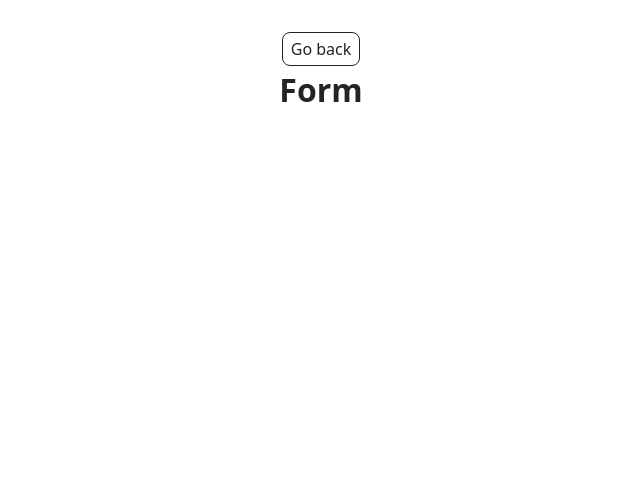
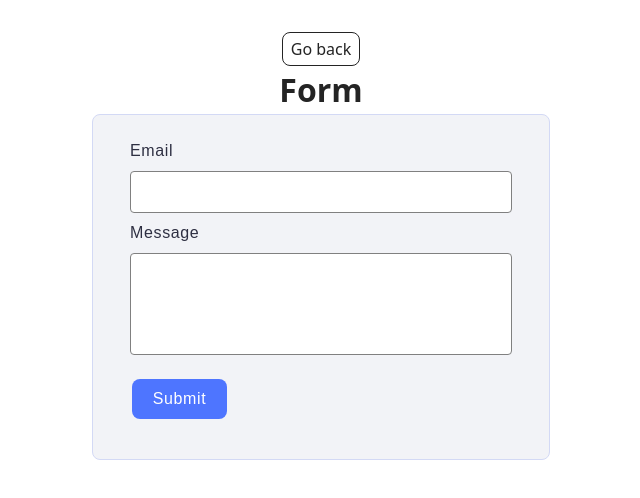
Before and after one commit to Viktoriia-pereverzieva/goit-js-hw-09, a website built with Vite: page src/2-form.html in a window 1280 px wide. Shown: the whole page, without its empty margins (319-959 px from the left). Built offline with nearby package versions, Linux system fonts and the light colour scheme.

Commit message:
myHWdone

```diff
--- a/src/2-form.html
+++ b/src/2-form.html
@@ -17,7 +17,20 @@
           Form
         </h1>
       </div>
+      <form class="feedback-form" autocomplete="off">
+        <label class ="label">
+          Email
+          <input type="email" name="email" class="email" autofocus />
+        </label>
+        <label class ="label">
+          Message
+          <textarea name="message" class="message" rows="8"></textarea>
+        </label>
+        <button type="submit" class="btn-sbm">Submit</button>
+      </form>
     </main>
-    <script type="module" src="./js/2-form.js"></script>
+
+
+    <script type="module" src="./js/2-form.js" defer></script>
   </body>
 </html>
--- a/src/css/base.css
+++ b/src/css/base.css
@@ -34,3 +34,97 @@ main:has(.back-link) {
 .sl-overlay {
   background: #03001b !important;
 }
+
+.feedback-form {
+  border-radius: 8px;
+  border: 1px solid #d3d9f5;
+  padding: 24px;
+  width: 408px;
+  height: 296px;
+  margin: 0 auto;
+  display: flex;
+  flex-direction: column;
+  align-items: center;
+  background-color: rgb(242, 243, 247);
+}
+
+.label {
+  font-family: "Montserrat", sans-serif;
+  line-height: 150%;
+  letter-spacing: 0.04em;
+  color: #2e2f42;
+  display: flex;
+  flex-direction: column;
+  align-items: flex-start;
+  margin-bottom:  8px;
+}
+
+.email {
+  font-family: "Montserrat", sans-serif;
+  display: block;
+  border: 1px solid #808080;
+  border-radius: 4px;
+  width: 360px;
+  height: 40px;
+  padding: 0 10px;
+  margin-top: 8px;
+  font-family: "Montserrat", sans-serif;
+  font-weight: 400;
+  font-size: 16px;
+  line-height: 150%;
+  letter-spacing: 0.04em;
+  color: #2e2f42;
+  transition: border 0.2s linear;
+}
+
+.message{
+  display: block;
+  border: 1px solid #808080;
+  border-radius: 4px;
+  width: 360px;
+  max-width: 100%;
+  height: 80px;
+  padding: 10px 10px;
+  margin: 8px 0 16px 0;
+  font-family: "Montserrat", sans-serif;
+  font-weight: 400;
+  font-size: 16px;
+  line-height: 150%;
+  letter-spacing: 0.04em;
+  color: #2e2f42;
+  resize: none;
+  transition: border 0.2s linear;
+}
+
+.btn-sbm {
+  align-self: flex-start;
+  margin-left: 15px;
+  border-radius: 8px;
+  padding: 8px 16px;
+  width: 95px;
+  height: 40px;
+  background: #4e75ff;
+  font-family: "Montserrat",sans-serif;
+  font-size: 16px;
+  font-weight: 500;
+  line-height: 150%;
+  letter-spacing: 0.04em;
+  color: #fff;
+  border: none;
+  transition: background 0.2s linear;
+}
+
+.btn-sbm:hover {
+background: #6c8cff;
+}
+
+.email:hover,
+.message:hover {
+  border: 1px solid #000;
+}
+
+.email:focus,
+.message:focus {
+  outline: none;
+  border: 1px solid #808080;
+}
--- a/src/js/1-gallery.js
+++ b/src/js/1-gallery.js
@@ -80,7 +80,6 @@ function imageTemplate({ preview, original, description }) {
     </li>`
 };
 
-
 const ulElem = document.querySelector("ul.js-gallery");
 
 function imagesTemplate(arr) {
--- a/src/js/2-form.js
+++ b/src/js/2-form.js
@@ -0,0 +1,49 @@
+function saveToLS(key, value) {
+    const zip = JSON.stringify(value);
+    localStorage.setItem(key, zip);
+};
+
+function loadFromLS(key) {
+    const zip = localStorage.getItem(key);
+    try {
+        const value = JSON.parse(zip);
+        return value;
+    } catch {
+        return zip;
+    }
+};
+
+const form = document.querySelector(".feedback-form");
+
+const formData = {
+    email: "",
+    message: "",
+};
+
+form.addEventListener('input', () => {
+    formData.email = form.elements.email.value.trim();
+    formData.message = form.elements.message.value.trim();
+    saveToLS("feedback-form-state", formData);
+});
+
+document.addEventListener("DOMContentLoaded", () => {
+    const data = loadFromLS("feedback-form-state");
+    form.elements.email.value = data?.email || "";
+    form.elements.message.value = data?.message || "";
+});
+
+form.addEventListener("submit", (e) => {
+    e.preventDefault();
+    if (formData.email !== "" && formData.message !== "") {
+        const values = {
+        email: formData.email,
+        message: formData.message,
+        };
+        console.log(formData);
+    localStorage.removeItem('feedback-form-state');
+    form.reset();
+    } else {
+        alert("Fill please all fields");
+    };
+
+});
```
